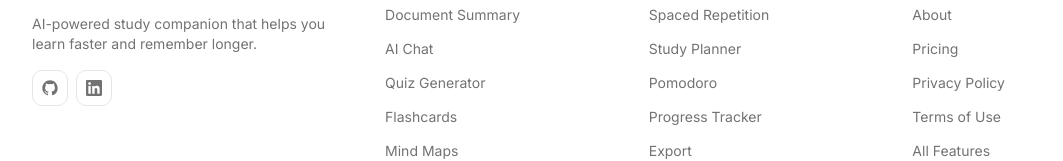
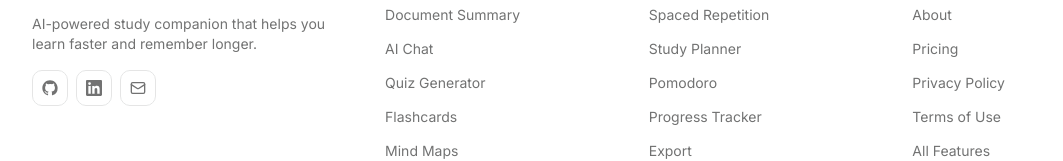
Before and after one commit to shounadhikary/StudyMind, a Next.js app: page / in a window 1280 px wide. Shown: the part 2234-2395 px from the top of the page, without its empty margins (56-1119 px from the left). Built offline with nearby package versions, Linux system fonts and the light colour scheme; no server answers.

Commit message:
feat: link footer/hero socials to real accounts
Point GitHub and LinkedIn to real profiles, add a Gmail mailto link in
the footer.

```diff
--- a/src/app/(marketing)/page.tsx
+++ b/src/app/(marketing)/page.tsx
@@ -123,7 +123,7 @@ export default function LandingPage() {
             variant="outline"
             render={
               <a
-                href="https://github.com"
+                href="https://github.com/shounadhikary"
                 target="_blank"
                 rel="noreferrer noopener"
               />
--- a/src/components/layout/site-footer.tsx
+++ b/src/components/layout/site-footer.tsx
@@ -1,5 +1,5 @@
 import Link from "next/link";
-import { ShieldCheck, Sparkles, Brain, GraduationCap } from "lucide-react";
+import { ShieldCheck, Sparkles, Brain, GraduationCap, Mail } from "lucide-react";
 
 import { GitHubIcon, LinkedInIcon } from "@/components/shared/brand-icons";
 import { BrandIcon } from "@/components/shared/brand-mark";
@@ -76,7 +76,7 @@ export function SiteFooter() {
             </p>
             <div className="flex items-center gap-2">
               <a
-                href="https://github.com"
+                href="https://github.com/shounadhikary"
                 target="_blank"
                 rel="noreferrer noopener"
                 aria-label="GitHub"
@@ -85,13 +85,20 @@ export function SiteFooter() {
                 <GitHubIcon className="size-4" />
               </a>
               <a
-                href="https://linkedin.com"
+                href="https://www.linkedin.com/in/shoun-adhikary/"
                 target="_blank"
                 rel="noreferrer noopener"
                 aria-label="LinkedIn"
                 className="flex size-9 items-center justify-center rounded-lg border text-muted-foreground transition-colors hover:bg-accent hover:text-foreground"
               >
                 <LinkedInIcon className="size-4" />
+              </a>
+              <a
+                href="mailto:shounadhikary725@gmail.com"
+                aria-label="Email"
+                className="flex size-9 items-center justify-center rounded-lg border text-muted-foreground transition-colors hover:bg-accent hover:text-foreground"
+              >
+                <Mail className="size-4" />
               </a>
             </div>
           </div>
```
